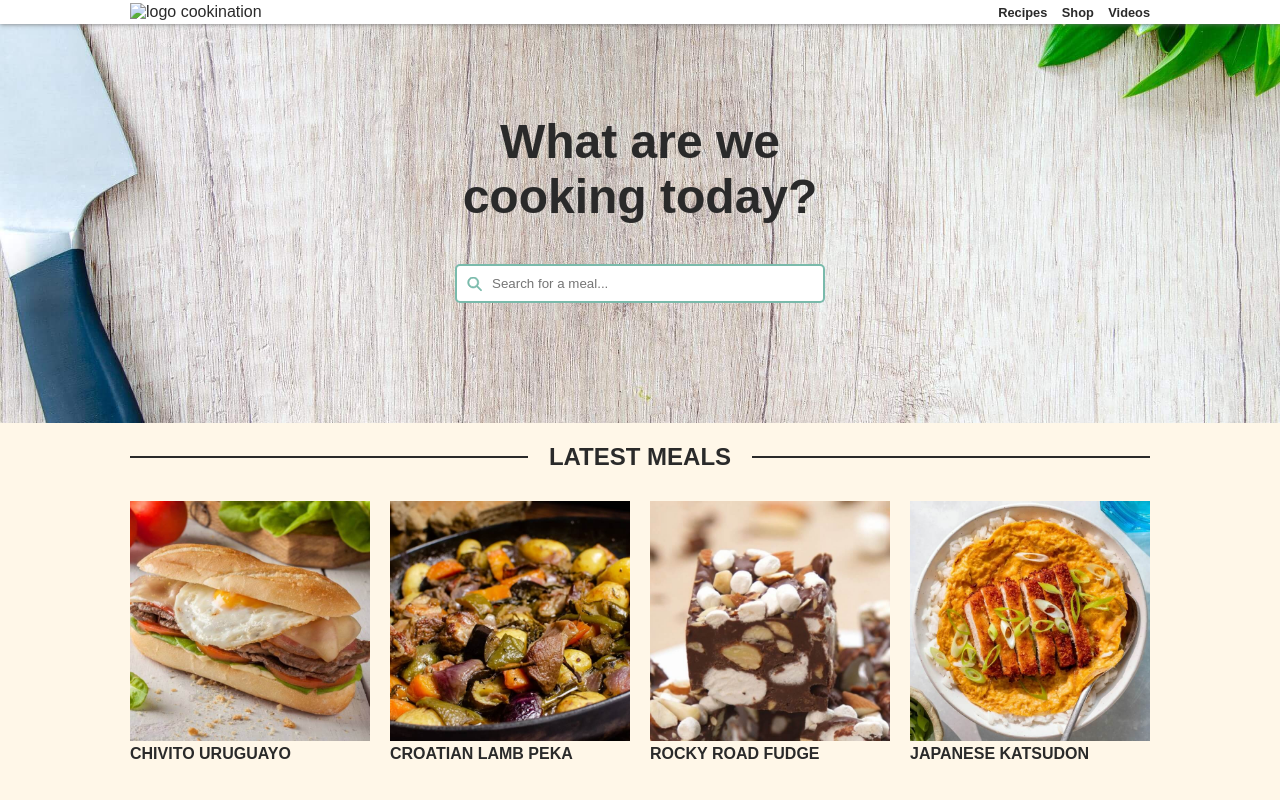
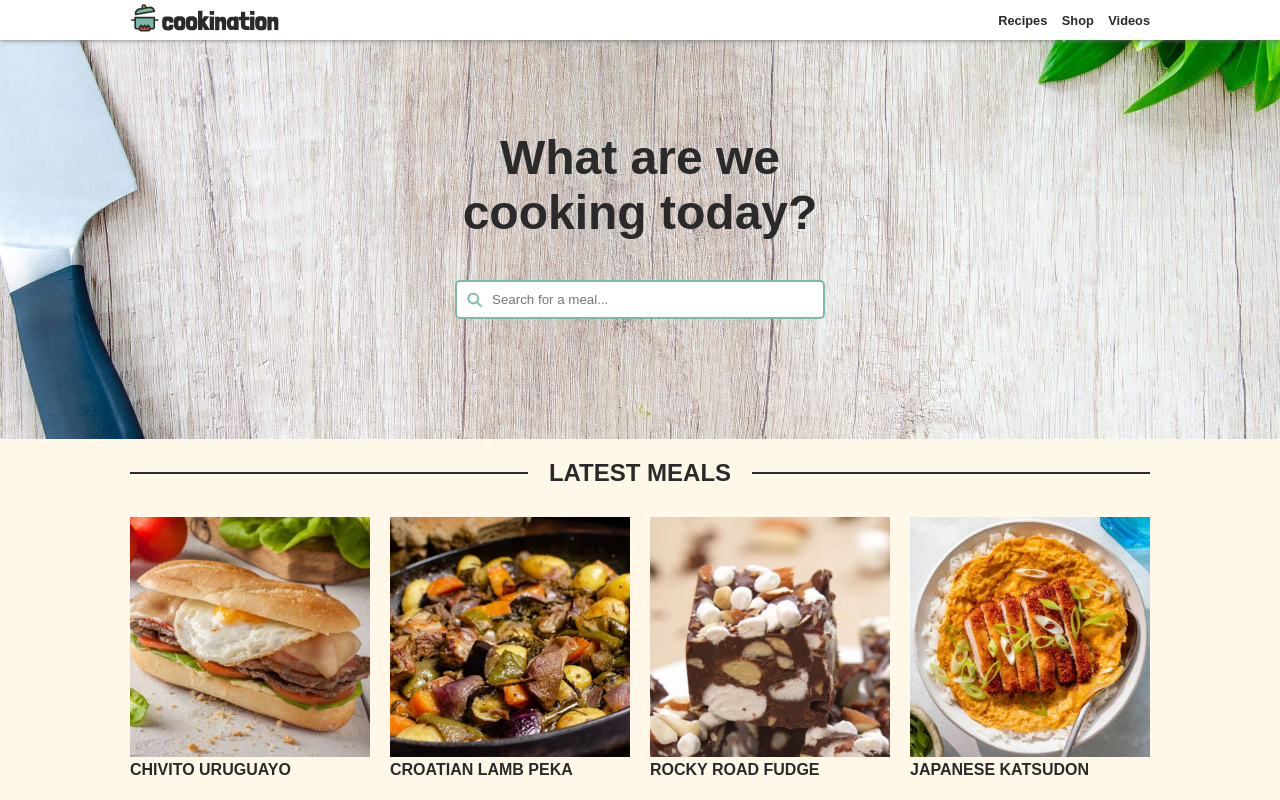
Before and after one commit to Mortexs/pec3, a plain HTML site: page index.html in a window 1280 px wide. Shown: the top 800 px of the page. Drawn offline with Linux system fonts and the light colour scheme; the site is published under a folder, as on GitHub Pages, so addresses that start at the root find nothing.

Commit message:
Update index.html

```diff
--- a/index.html
+++ b/index.html
@@ -15,7 +15,7 @@
     <header>
     <div  class="container">
         <div class="logo">
-            <a href="index.html"><img src="/img/logos/logo.svg" class="logo-home" alt="logo cookination"></a>
+            <a href="index.html"><img src="img/logos/logo.svg" class="logo-home" alt="logo cookination"></a>
         </div>
         <div class="menu_header">
             <nav>
```
